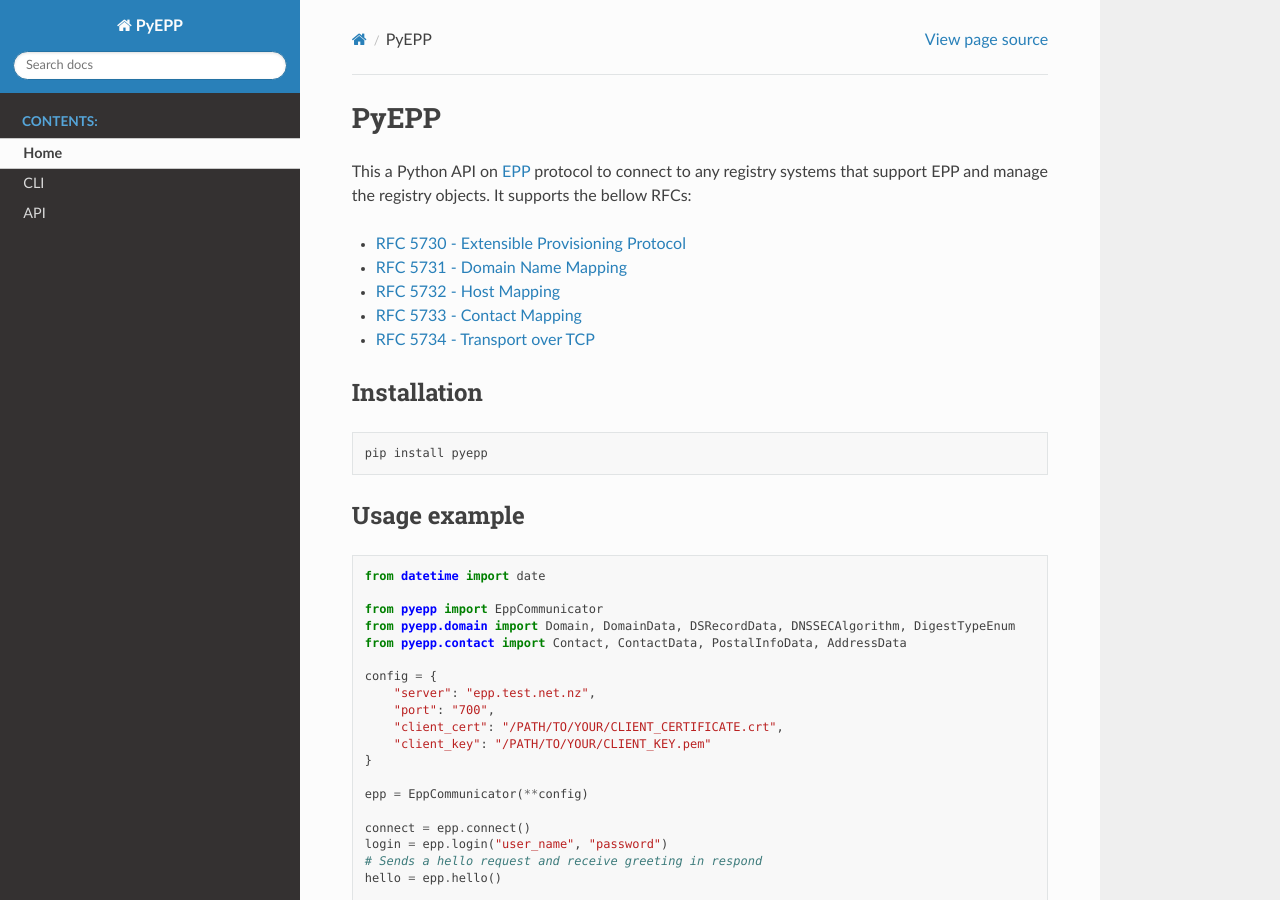
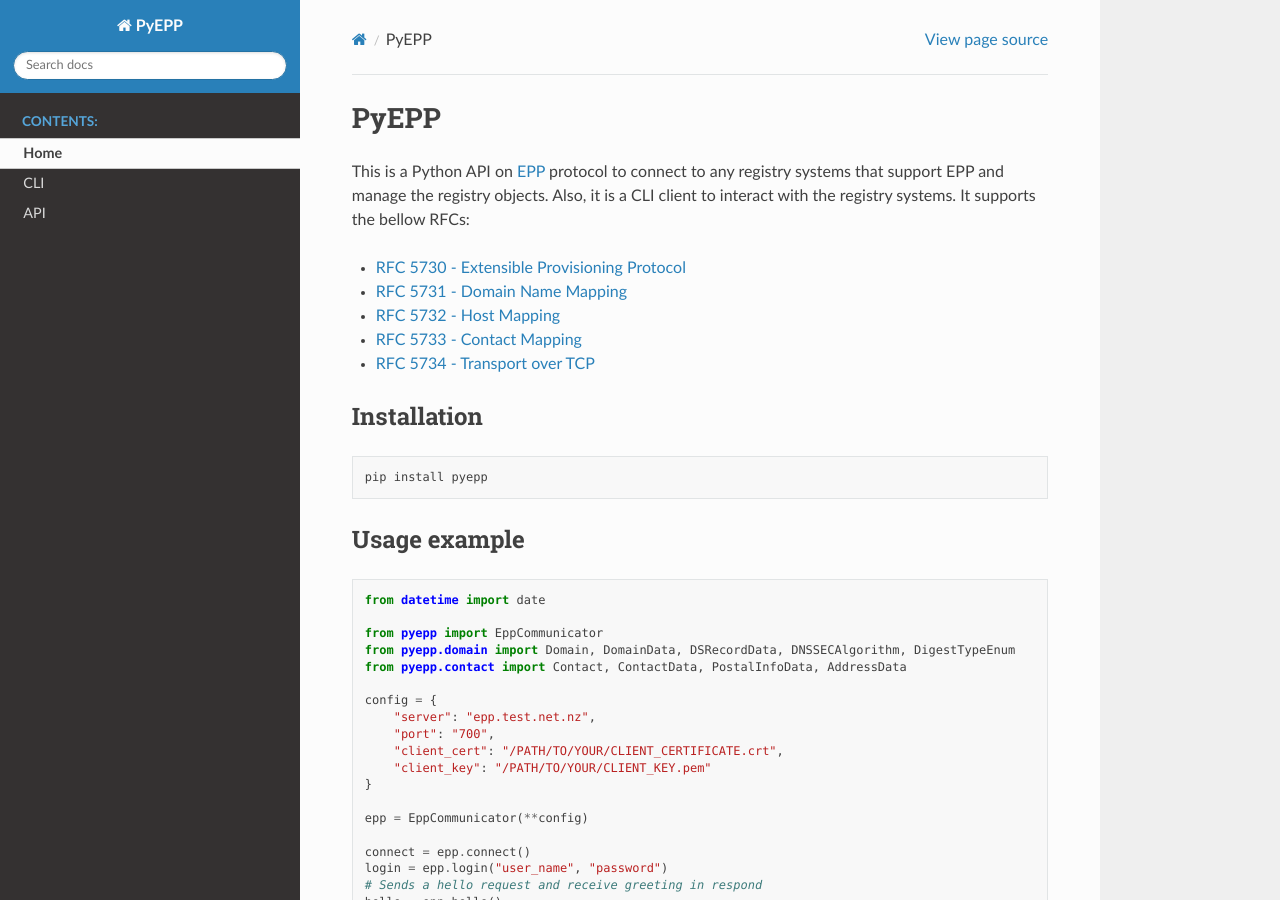
Before and after one commit to InternetNZ/pyepp, a Sphinx documentation site: the page built from docs/index.rst, in a window 1280 px wide and 900 px high. Built offline with Sphinx 7.4.7 and the Read the Docs theme 3.1.0, drawn with Linux system fonts in a browser that asks for light colours.

Commit message:
Update the doc with minor changes

```diff
--- a/docs/index.rst
+++ b/docs/index.rst
@@ -1,8 +1,9 @@
 PyEPP
 =====
 
-This a Python API on `EPP <https://en.wikipedia.org/wiki/Extensible_Provisioning_Protocol>`_
+This is a Python API on `EPP <https://en.wikipedia.org/wiki/Extensible_Provisioning_Protocol>`_
 protocol to connect to any registry systems that support EPP and manage the registry objects.
+Also, it is a CLI client to interact with the registry systems.
 It supports the bellow RFCs:
 
 * `RFC 5730 - Extensible Provisioning Protocol <https://datatracker.ietf.org/doc/html/rfc5730>`_
```
Also changed, not shown: README.md (+4 -3 lines).
